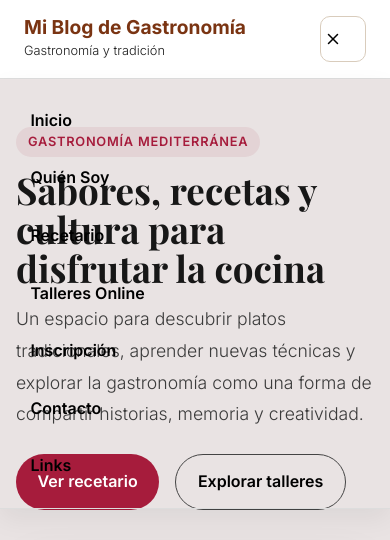
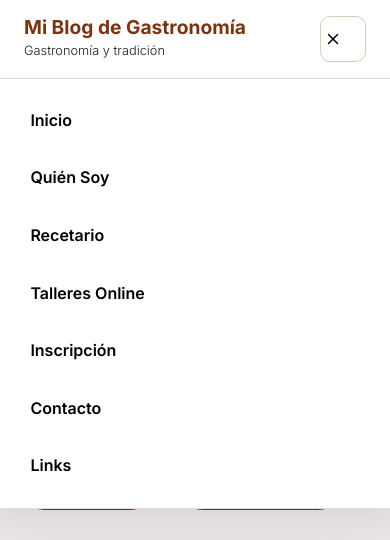
Before and after one commit to ool-git-uoc/ool-uoc-gastronomia, a website built with Parcel: page src/index.html in a window 390 px wide. Both pictures are taken after a click on the button "Abrir menú de navegación". Shown: the top 540 px of the page. Built offline with nearby package versions, Linux system fonts and the light colour scheme; grey boxes are pictures that could not be loaded; a web font is replaced by a local one.

```diff
--- a/src/css/styles.css
+++ b/src/css/styles.css
@@ -398,7 +398,7 @@
   top: 79px;
   left: 0;
   width: 100%;
-  background: var(--color-white)df8;
+  background: var(--color-white);
   border-bottom: 1px solid var(--color-border-soft);
   box-shadow: 0 10px 25px rgba(0, 0, 0, 0.06);
 }
```
